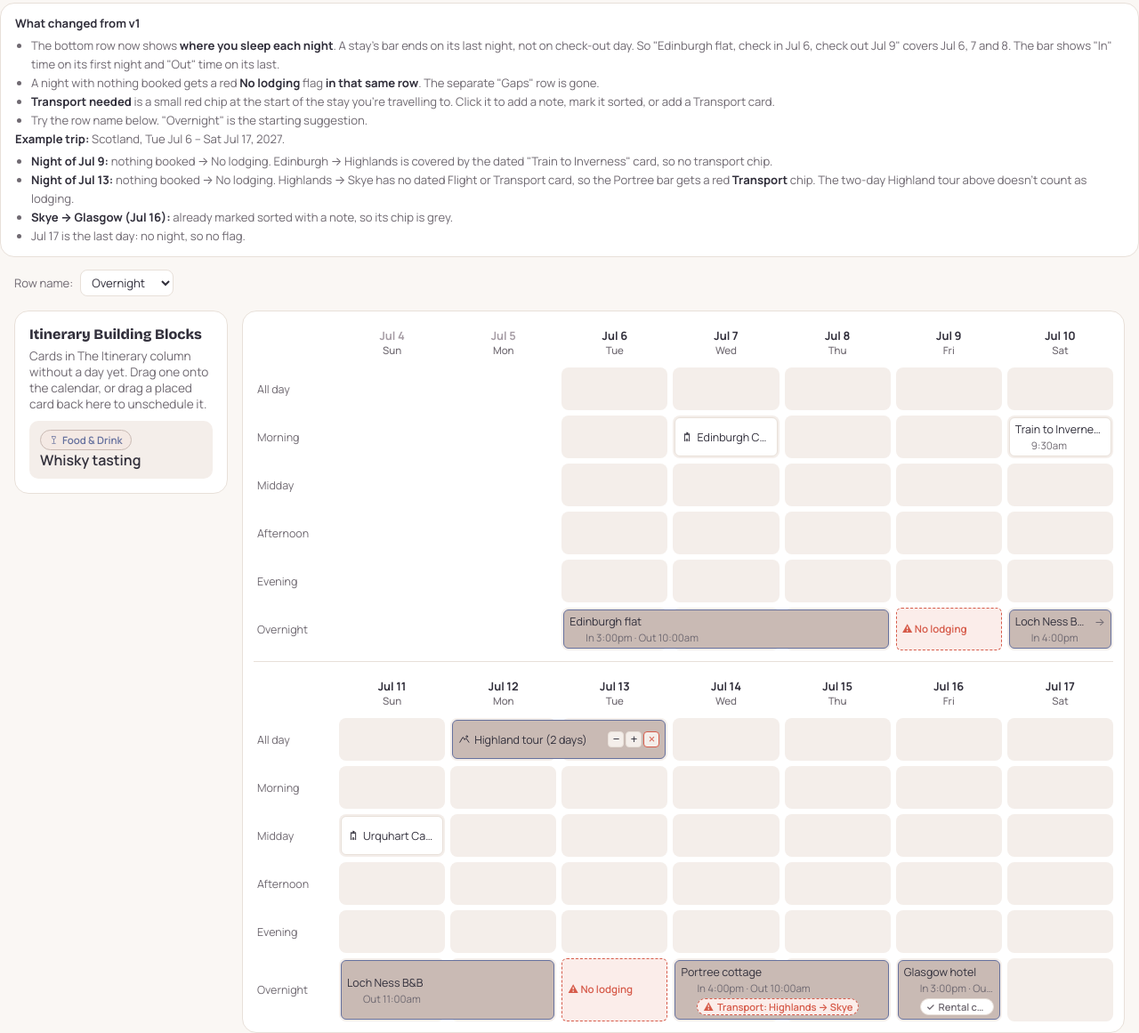
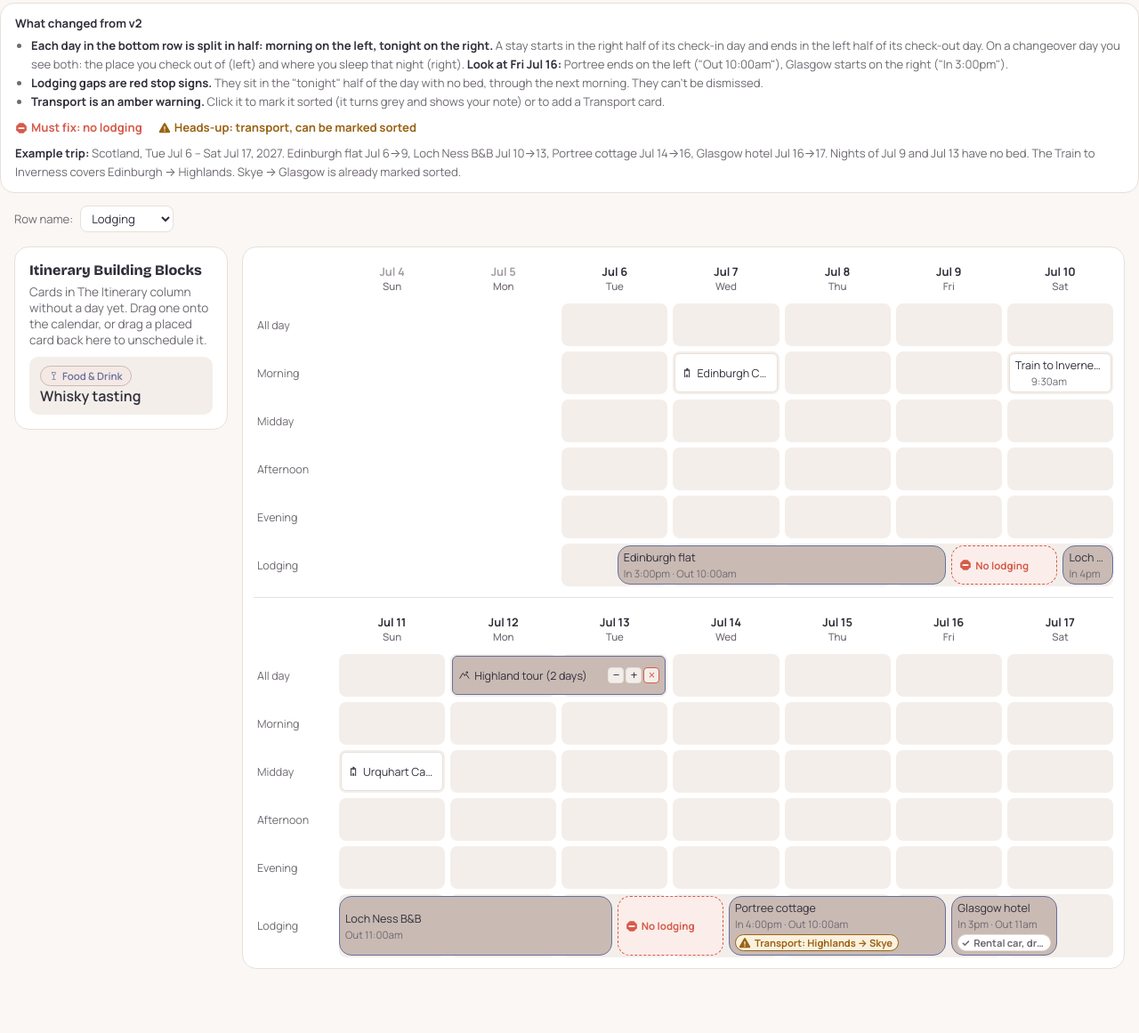
Before and after one commit to luveanmyers/groundwork, a plain HTML site: page mockup/gap-flag-mockup.html in a window 1280 px wide. Shown: the part 45-1206 px from the top of the page at 89% size. After the commit the page ends 1134 px from the top, so only its background shows below. Drawn offline with nearby package versions, Linux system fonts and the light colour scheme.

Commit message:
LUV-29: Show check-out and that night's bed on the same day
Luvean asked for both on a changeover day, and for lodging gaps to
read as must-fix while transport reads as a dismissible heads-up. v3
splits each day of the bottom row into a morning half and a tonight
half (stays run from check-in evening to check-out morning), makes
lodging gaps a red stop sign and transport an amber warning.

Co-Authored-By: Claude Opus 5.5 <noreply@anthropic.com>

```diff
--- a/mockup/gap-flag-mockup.html
+++ b/mockup/gap-flag-mockup.html
@@ -3,7 +3,7 @@
 <head>
 <meta charset="UTF-8" />
 <meta name="viewport" content="width=device-width, initial-scale=1" />
-<title>SetOut - Lodging/transport gap flag (LUV-29) v2</title>
+<title>SetOut - Lodging/transport gap flag (LUV-29) v3</title>
 <link rel="preconnect" href="https://fonts.googleapis.com">
 <link rel="preconnect" href="https://fonts.gstatic.com" crossorigin>
 <link href="https://fonts.googleapis.com/css2?family=Bricolage+Grotesque:wght@700;800&family=Manrope:wght@400;500;600;700;800&family=Yeseva+One&display=swap" rel="stylesheet">
@@ -21,57 +21,77 @@
 
   /* ---- PREVIEW-ONLY: new styles, not in css/style.css yet ---- */
 
-  /* "No lodging" flag: fills the empty overnight cell for a night with
-     no Lodging card. Same --danger token the double-booking flag uses,
-     dashed so it reads as "something missing", not "something placed". */
+  :root {
+    /* Proposed new token for "heads-up, can be dismissed". Same amber
+       value as --sync-waiting, but its own name, so the two can be
+       changed separately later. */
+    --warning: #9A6314;
+    --warning-soft: #FBF1DE;
+    --danger-soft: #FBEDEA;
+  }
+
+  /* The bottom row gets ONE explicitly placed child spanning all seven
+     day columns. Inside it, an inner grid splits each day into a
+     morning half and an evening half (14 columns). With the same 6px
+     gap, two halves plus the gap between them are exactly one day
+     wide, so the half-days line up with the day columns above. A stay
+     runs from the evening half of its check-in day to the morning
+     half of its check-out day, so a changeover day shows both. */
+  .cal-night-track {
+    display: grid;
+    grid-template-columns: repeat(14, minmax(52px, 1fr));
+    column-gap: 6px;
+    min-width: 0;
+    padding: 2px 0;
+  }
+  .cal-night-track .cal-placed-card { min-width: 0; }
+  .cal-night-track .cal-placed-card.lodging-bar { border-radius: 14px; }
+  .cal-night-track .stay-starts-earlier { border-top-left-radius: 4px; border-bottom-left-radius: 4px; }
+  .cal-night-track .stay-continues { border-top-right-radius: 4px; border-bottom-right-radius: 4px; }
+
+  .flag-icon { width: 14px; height: 14px; flex-shrink: 0; }
+
+  /* Lodging gap: red stop sign. Must be fixed; can't be dismissed. */
   .cal-gap-flag {
     border: 1px dashed var(--danger);
-    background: #FBEDEA; /* pale --danger tint */
+    background: var(--danger-soft);
     color: var(--danger);
-    border-radius: 6px;
-    padding: 4px 6px;
+    border-radius: 14px;
+    padding: 4px 8px;
     font-size: 0.72rem;
-    font-weight: 600;
-    line-height: 1.3;
+    font-weight: 700;
     display: flex;
-    flex-direction: column;
-    justify-content: center;
+    align-items: center;
+    gap: 4px;
     min-width: 0;
     min-height: 40px;
-    cursor: default; /* not clickable */
+    cursor: default;
+    white-space: nowrap;
+    overflow: hidden;
   }
 
-  /* Transport flag: a small chip at the start of the stay you're
-     travelling TO. Clickable (opens the transport popover). */
+  /* Transport: amber warning chip. Can be marked sorted. */
   .transport-chip {
     display: flex;
     align-items: center;
     gap: 4px;
     margin-top: 2px;
-    margin-left: 18px;
-    padding: 1px 6px;
+    padding: 1px 6px 1px 3px;
     border-radius: var(--radius-pill);
     font-size: 0.7rem;
-    font-weight: 600;
-    border: 1px dashed var(--danger);
-    background: #FBEDEA;
-    color: var(--danger);
+    font-weight: 700;
+    border: 1px solid var(--warning);
+    background: var(--warning-soft);
+    color: var(--warning);
     cursor: pointer;
+    white-space: nowrap;
+    max-width: 100%;
+    align-self: flex-start;
     overflow: hidden;
-    white-space: nowrap;
-    text-overflow: ellipsis;
-    max-width: calc(100% - 18px);
-    align-self: flex-start;
   }
   .transport-chip span { overflow: hidden; text-overflow: ellipsis; }
   .transport-chip:hover { filter: brightness(0.96); }
-  /* After "Mark as sorted": calm grey, keeps the note visible. */
-  .transport-chip.sorted {
-    border-style: solid;
-    border-color: var(--border);
-    background: var(--surface);
-    color: var(--ink-soft);
-  }
+  .transport-chip.sorted { border-color: var(--border); background: var(--surface); color: var(--ink-soft); }
 
   .transport-popover .popover-hint { font-size: 0.78rem; color: var(--ink-soft); margin: 0 0 10px; line-height: 1.45; }
   .transport-popover textarea { width: 100%; min-height: 56px; font: inherit; font-size: 0.82rem; padding: 6px 8px; border: 1px solid var(--border); border-radius: 8px; resize: vertical; }
@@ -79,37 +99,37 @@
   .transport-popover .popover-actions button { font: inherit; font-size: 0.82rem; font-weight: 700; padding: 8px 10px; border-radius: 10px; cursor: pointer; }
   .transport-popover .btn-primary { background: var(--accent-vivid); color: #fff; border: 1px solid var(--accent-vivid); }
   .transport-popover .btn-secondary { background: var(--surface); color: var(--ink); border: 1px solid var(--border); }
+  .cal-edit-popover-title .flag-icon { color: var(--warning); }
+
+  .legend { display: flex; gap: 18px; flex-wrap: wrap; align-items: center; margin-top: 8px; }
+  .legend span { display: inline-flex; align-items: center; gap: 4px; font-weight: 700; }
 </style>
 </head>
 <body>
 
-<div class="mockup-banner">MOCKUP v2 - review only (LUV-29). Nothing here saves. Uses the real css/style.css.</div>
+<div class="mockup-banner">MOCKUP v3 - review only (LUV-29). Nothing here saves. Uses the real css/style.css.</div>
 
 <div class="mockup-note">
-  <b>What changed from v1</b>
+  <b>What changed from v2</b>
   <ul>
-    <li>The bottom row now shows <b>where you sleep each night</b>. A stay's bar ends on its last night, not on check-out day. So "Edinburgh flat, check in Jul 6, check out Jul 9" covers Jul 6, 7 and 8. The bar shows "In" time on its first night and "Out" time on its last.</li>
-    <li>A night with nothing booked gets a red <b>No lodging</b> flag <b>in that same row</b>. The separate "Gaps" row is gone.</li>
-    <li><b>Transport needed</b> is a small red chip at the start of the stay you're travelling to. Click it to add a note, mark it sorted, or add a Transport card.</li>
-    <li>Try the row name below. "Overnight" is the starting suggestion.</li>
+    <li><b>Each day in the bottom row is split in half: morning on the left, tonight on the right.</b> A stay starts in the right half of its check-in day and ends in the left half of its check-out day. On a changeover day you see both: the place you check out of (left) and where you sleep that night (right). <b>Look at Fri Jul 16:</b> Portree ends on the left ("Out 10:00am"), Glasgow starts on the right ("In 3:00pm").</li>
+    <li><b>Lodging gaps are red stop signs.</b> They sit in the "tonight" half of the day with no bed, through the next morning. They can't be dismissed.</li>
+    <li><b>Transport is an amber warning.</b> Click it to mark it sorted (it turns grey and shows your note) or to add a Transport card.</li>
   </ul>
-  <b>Example trip:</b> Scotland, Tue Jul 6 &ndash; Sat Jul 17, 2027.
-  <ul>
-    <li><b>Night of Jul 9:</b> nothing booked &rarr; No lodging. Edinburgh &rarr; Highlands is covered by the dated "Train to Inverness" card, so no transport chip.</li>
-    <li><b>Night of Jul 13:</b> nothing booked &rarr; No lodging. Highlands &rarr; Skye has no dated Flight or Transport card, so the Portree bar gets a red <b>Transport</b> chip. The two-day Highland tour above doesn't count as lodging.</li>
-    <li><b>Skye &rarr; Glasgow (Jul 16):</b> already marked sorted with a note, so its chip is grey.</li>
-    <li>Jul 17 is the last day: no night, so no flag.</li>
-  </ul>
+  <div class="legend">
+    <span style="color:var(--danger);"><svg class="flag-icon"><use href="#i-stop"/></svg> Must fix: no lodging</span>
+    <span style="color:var(--warning);"><svg class="flag-icon"><use href="#i-warn"/></svg> Heads-up: transport, can be marked sorted</span>
+  </div>
+  <div style="margin-top:8px;"><b>Example trip:</b> Scotland, Tue Jul 6 &ndash; Sat Jul 17, 2027. Edinburgh flat Jul 6&rarr;9, Loch Ness B&amp;B Jul 10&rarr;13, Portree cottage Jul 14&rarr;16, Glasgow hotel Jul 16&rarr;17. Nights of Jul 9 and Jul 13 have no bed. The Train to Inverness covers Edinburgh &rarr; Highlands. Skye &rarr; Glasgow is already marked sorted.</div>
 </div>
 
 <div class="mockup-switch">
   Row name:
   <select onchange="document.querySelectorAll('.night-row-label').forEach(function (el) { el.textContent = this.value; }, this)">
+    <option>Lodging</option>
     <option>Overnight</option>
+    <option>Staying at</option>
     <option>Sleeping in</option>
-    <option>Staying at</option>
-    <option>Night</option>
-    <option>Bed</option>
   </select>
 </div>
 
@@ -144,7 +164,7 @@
           <div class="cal-row-label" style="grid-row:4; grid-column:1;">Midday</div>
           <div class="cal-row-label" style="grid-row:5; grid-column:1;">Afternoon</div>
           <div class="cal-row-label" style="grid-row:6; grid-column:1;">Evening</div>
-          <div class="cal-row-label night-row-label" style="grid-row:7; grid-column:1;">Overnight</div>
+          <div class="cal-row-label night-row-label" style="grid-row:7; grid-column:1;">Lodging</div>
           <script>
             // Mockup shortcut: writes this week's 6x7 backdrop cells,
             // each explicitly placed, same as the real calendar.
@@ -171,20 +191,22 @@
             </div>
           </div>
 
-          <!-- Overnight row: nights only -->
-          <div class="cal-placed-group lodging-group" style="grid-column:4 / span 3; grid-row:7;">
-            <div class="cal-placed-card allday-bar lodging-bar">
+          <!-- Bottom row: one track, 14 half-day columns.
+               Day d (0 = Sun) -> morning col 2d+1, tonight col 2d+2. -->
+          <div class="cal-night-track" style="grid-row:7; grid-column:2 / span 7;">
+            <!-- Edinburgh: in Jul 6 (d2, tonight col 6) -> out Jul 9 (d5, morning col 11) -->
+            <div class="cal-placed-card allday-bar lodging-bar" style="grid-row:1; grid-column:6 / 12;">
               <div class="placed-top-row"><span class="placed-label"><span class="placed-title">Edinburgh flat</span></span></div>
-              <div class="placed-time-row">In 3:00pm &middot; Out 10:00am</div>
+              <div class="placed-time-row" style="padding-left:0;">In 3:00pm &middot; Out 10:00am</div>
             </div>
-          </div>
-          <div class="cal-gap-flag" style="grid-row:7; grid-column:7;" title="No Lodging card covers the night of Jul 9.">
-            <span>&#9888; No lodging</span>
-          </div>
-          <div class="cal-placed-group lodging-group" style="grid-column:8 / span 1; grid-row:7;">
-            <div class="cal-placed-card allday-bar lodging-bar">
-              <div class="placed-top-row"><span class="placed-label"><span class="placed-title">Loch Ness B&amp;B</span></span><span class="allday-continues">&rarr;</span></div>
-              <div class="placed-time-row">In 4:00pm</div>
+            <!-- No bed the night of Jul 9: Jul 9 tonight (12) -> Jul 10 morning (13) -->
+            <div class="cal-gap-flag" style="grid-row:1; grid-column:12 / 14;" title="No lodging booked for the night of Jul 9. This needs a Lodging card.">
+              <svg class="flag-icon"><use href="#i-stop"/></svg><span>No lodging</span>
+            </div>
+            <!-- Loch Ness: in Jul 10 (d6, tonight col 14), continues into week 2 -->
+            <div class="cal-placed-card allday-bar lodging-bar stay-continues" style="grid-row:1; grid-column:14 / 15;">
+              <div class="placed-top-row"><span class="placed-label"><span class="placed-title">Loch Ness B&amp;B</span></span></div>
+              <div class="placed-time-row" style="padding-left:0;">In 4pm</div>
             </div>
           </div>
         </div>
@@ -207,7 +229,7 @@
           <div class="cal-row-label" style="grid-row:4; grid-column:1;">Midday</div>
           <div class="cal-row-label" style="grid-row:5; grid-column:1;">Afternoon</div>
           <div class="cal-row-label" style="grid-row:6; grid-column:1;">Evening</div>
-          <div class="cal-row-label night-row-label" style="grid-row:7; grid-column:1;">Overnight</div>
+          <div class="cal-row-label night-row-label" style="grid-row:7; grid-column:1;">Lodging</div>
           <script>
             (function () {
               let html = "";
@@ -239,39 +261,38 @@
             </div>
           </div>
 
-          <!-- Overnight row -->
-          <div class="cal-placed-group lodging-group" style="grid-column:2 / span 2; grid-row:7;">
-            <div class="cal-placed-card allday-bar lodging-bar">
+          <div class="cal-night-track" style="grid-row:7; grid-column:2 / span 7;">
+            <!-- Loch Ness continues: Jul 11 morning (1) -> out Jul 13 morning (d2, col 5) -->
+            <div class="cal-placed-card allday-bar lodging-bar stay-starts-earlier" style="grid-row:1; grid-column:1 / 6;">
               <div class="placed-top-row"><span class="placed-label"><span class="placed-title">Loch Ness B&amp;B</span></span></div>
-              <div class="placed-time-row">Out 11:00am</div>
+              <div class="placed-time-row" style="padding-left:0;">Out 11:00am</div>
             </div>
-          </div>
-          <div class="cal-gap-flag" style="grid-row:7; grid-column:4;" title="No Lodging card covers the night of Jul 13.">
-            <span>&#9888; No lodging</span>
-          </div>
-          <div class="cal-placed-group lodging-group" style="grid-column:5 / span 2; grid-row:7;">
-            <div class="cal-placed-card allday-bar lodging-bar">
+            <!-- No bed the night of Jul 13: Jul 13 tonight (6) -> Jul 14 morning (7) -->
+            <div class="cal-gap-flag" style="grid-row:1; grid-column:6 / 8;" title="No lodging booked for the night of Jul 13. This needs a Lodging card.">
+              <svg class="flag-icon"><use href="#i-stop"/></svg><span>No lodging</span>
+            </div>
+            <!-- Portree: in Jul 14 (d3, tonight col 8) -> out Jul 16 (d5, morning col 11) -->
+            <div class="cal-placed-card allday-bar lodging-bar" style="grid-row:1; grid-column:8 / 12;">
               <div class="placed-top-row"><span class="placed-label"><span class="placed-title">Portree cottage</span></span></div>
-              <div class="placed-time-row">In 4:00pm &middot; Out 10:00am</div>
-              <div class="transport-chip" id="chip-skye" data-from="Highlands" data-to="Skye" onclick="openTransport(event, this)" title="Highlands to Skye: no dated Flight or Transport card yet.">&#9888; <span>Transport: Highlands &rarr; Skye</span></div>
+              <div class="placed-time-row" style="padding-left:0;">In 4:00pm &middot; Out 10:00am</div>
+              <div class="transport-chip" id="chip-skye" data-from="Highlands" data-to="Skye" onclick="openTransport(event, this)" title="Highlands to Skye: no dated Flight or Transport card yet. Click to mark it sorted or add one."><svg class="flag-icon"><use href="#i-warn"/></svg><span>Transport: Highlands &rarr; Skye</span></div>
             </div>
-          </div>
-          <div class="cal-placed-group lodging-group" style="grid-column:7 / span 1; grid-row:7;">
-            <div class="cal-placed-card allday-bar lodging-bar">
+            <!-- Glasgow: in Jul 16 (tonight col 12) -> out Jul 17 (d6, morning col 13) -->
+            <div class="cal-placed-card allday-bar lodging-bar" style="grid-row:1; grid-column:12 / 14;">
               <div class="placed-top-row"><span class="placed-label"><span class="placed-title">Glasgow hotel</span></span></div>
-              <div class="placed-time-row">In 3:00pm &middot; Out 11:00am</div>
+              <div class="placed-time-row" style="padding-left:0;">In 3pm &middot; Out 11am</div>
               <div class="transport-chip sorted" id="chip-glasgow" data-from="Skye" data-to="Glasgow" data-note="Rental car, drop off in Glasgow" onclick="openTransport(event, this)" title="Skye to Glasgow: sorted. Rental car, drop off in Glasgow">&#10003; <span>Rental car, drop off in Glasgow</span></div>
             </div>
+            <!-- Jul 17 tonight (col 14) stays empty: last day of the trip, no night. -->
           </div>
         </div>
       </div>
 
     </div>
 
-    <!-- Transport popover: same .cal-edit-popover shell as the card popover. -->
     <div class="cal-edit-popover transport-popover" id="transport-popover" style="display:none;">
       <div class="cal-edit-popover-head">
-        <span class="cal-edit-popover-title" id="tp-title">Highlands &rarr; Skye</span>
+        <span class="cal-edit-popover-title"><svg class="flag-icon"><use href="#i-warn"/></svg><span id="tp-title">Highlands &rarr; Skye</span></span>
         <button type="button" class="cal-edit-popover-close" title="Close" onclick="closeTransport()">&times;</button>
       </div>
       <p class="popover-hint" id="tp-hint"></p>
@@ -290,11 +311,14 @@
 
 <div class="mockup-toast" id="toast"></div>
 
-<!-- Icon sprite, copied from index.html (only the icons used above). -->
+<!-- Icon sprite: the first three are copied from index.html; i-stop and
+     i-warn are new (filled, so they read as signs at 14px). -->
 <svg style="display:none" aria-hidden="true">
   <symbol id="i-land" viewBox="0 0 24 24"><path d="M3 17.6 8.5 8.3c.3-.5 1-.5 1.3 0l2.6 4.5 1.7-2.6c.3-.5 1-.5 1.3 0l5.1 7.4"/><circle cx="16.6" cy="6.4" r="1.5"/></symbol>
   <symbol id="i-culture" viewBox="0 0 24 24"><path d="M7.5 20V6.3H9.3V8H11.1V6.3H12.9V8H14.7V6.3H16.5V20"/><path d="M10.7 20v-2.7a1.3 1.3 0 0 1 2.6 0V20"/><path d="M12 6.3V3.9"/><path d="M12 3.9l2.3.9-2.3.9"/></symbol>
   <symbol id="i-food" viewBox="0 0 24 24"><path d="M7.8 3.4h8.4c0 4.2-1.8 6.9-4.2 6.9S7.8 7.6 7.8 3.4Z"/><path d="M12 10.3v7.9"/><path d="M8.2 20.5h7.6"/></symbol>
+  <symbol id="i-stop" viewBox="0 0 24 24"><path fill="currentColor" d="M8 2h8l6 6v8l-6 6H8l-6-6V8z"/><rect x="6" y="10.5" width="12" height="3" rx="1" fill="#fff"/></symbol>
+  <symbol id="i-warn" viewBox="0 0 24 24"><path fill="currentColor" d="M10.3 3.2a2 2 0 0 1 3.4 0l8.6 15a2 2 0 0 1-1.7 3H3.4a2 2 0 0 1-1.7-3z"/><rect x="11" y="8.5" width="2" height="6.5" rx="1" fill="#fff"/><circle cx="12" cy="17.6" r="1.2" fill="#fff"/></symbol>
 </svg>
 
 <script>
@@ -308,7 +332,7 @@
     const sorted = chip.classList.contains("sorted");
     document.getElementById("tp-title").innerHTML = `${from} &rarr; ${to}`;
     document.getElementById("tp-hint").textContent = sorted
-      ? "Marked as sorted. Both of you see this note."
+      ? "Marked as sorted. You and Dave both see this note."
       : `No dated Flight or Transport card between ${from} and ${to}. If it doesn't need booking (rental car, local train), mark it sorted. If it does, add a Transport card so the booking has somewhere to live.`;
     document.getElementById("tp-note").value = chip.dataset.note || "";
     document.getElementById("tp-sorted").textContent = sorted ? "Save note" : "Mark as sorted";
@@ -317,7 +341,7 @@
     pop.style.display = "";
     const r = chip.getBoundingClientRect();
     pop.style.top = (r.bottom + 8) + "px";
-    pop.style.left = Math.min(r.left, window.innerWidth - 292) + "px";
+    pop.style.left = Math.max(12, Math.min(r.left, window.innerWidth - 292)) + "px";
     requestAnimationFrame(() => {
       const pr = pop.getBoundingClientRect();
       if (pr.bottom > window.innerHeight - 12) pop.style.top = Math.max(8, r.top - pr.height - 8) + "px";
@@ -334,7 +358,7 @@
     const label = sorted
       ? (chip.dataset.note || "Transport sorted")
       : `Transport: ${chip.dataset.from} → ${chip.dataset.to}`;
-    chip.innerHTML = `${sorted ? "&#10003;" : "&#9888;"} <span></span>`;
+    chip.innerHTML = sorted ? "&#10003; <span></span>" : '<svg class="flag-icon"><use href="#i-warn"/></svg><span></span>';
     chip.querySelector("span").textContent = label;
   }
 
@@ -356,7 +380,7 @@
     const from = openChip.dataset.from, to = openChip.dataset.to;
     closeTransport();
     const t = document.getElementById("toast");
-    t.textContent = `Added "${from} → ${to}" to The Plan. The flag clears once it's in The Itinerary with a date.`;
+    t.textContent = `Added "${from} → ${to}" to The Plan. The warning clears once it's in The Itinerary with a date.`;
     t.style.display = "block";
     setTimeout(() => { t.style.display = "none"; }, 3500);
   }
```
